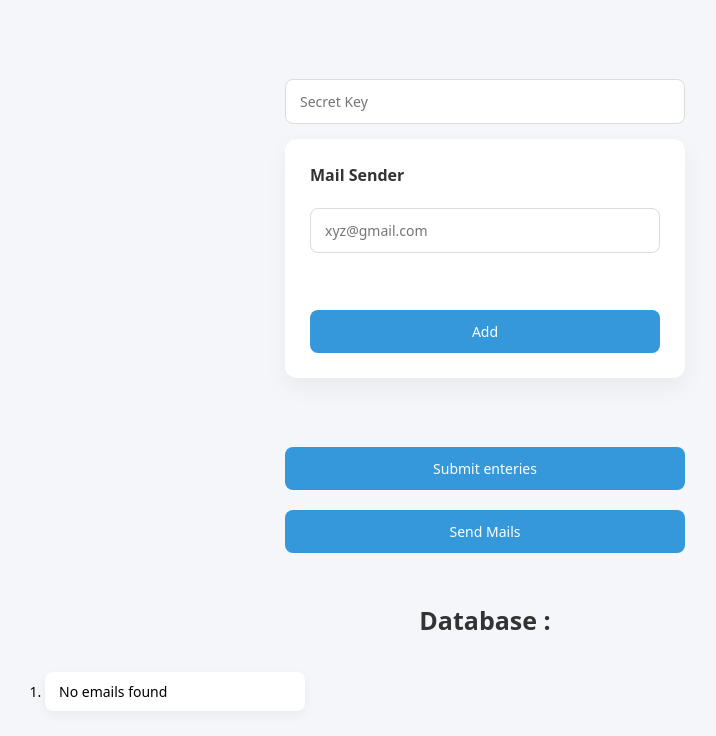
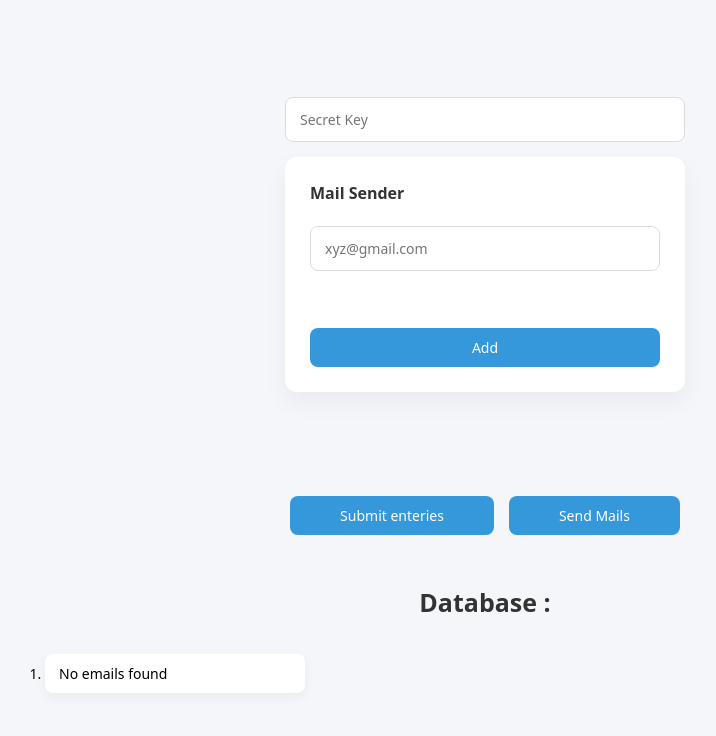
Before and after one commit to Agrawalarchi/archi-emailer-app, a React (Vite) app in the folder client/: page / in a window 1280 px wide. Shown: the top 736 px of the page, without its empty margins (155-871 px from the left). Built offline with nearby package versions, Linux system fonts and the light colour scheme.

Commit message:
styled databse list

```diff
--- a/client/src/App.css
+++ b/client/src/App.css
@@ -139,9 +139,17 @@ li {
 }
 
 /* Send email button */
-button:last-of-type {
+button {
   margin-top: 20px;
   max-width: 400px;
+  text-wrap: nowrap;
+  padding:10px 50px 10px 50px;
+}
+
+.button-list {
+  display: flex;
+  gap: 15px;
+  margin-top: 20px;
 }
 
 /* Responsive */
--- a/client/src/App.jsx
+++ b/client/src/App.jsx
@@ -111,11 +111,13 @@ export default function App(){
           <ul>
              {emailId.map((email, index) => <li key={index}>{email}</li>)}
           </ul>
-          <button onClick={trgrSubmitEnteries}>Submit enteries</button>
           </>
           )
        }
-       <button onClick={trgrSendMail}>Send Mails</button>
+       <div className="button-list">
+         <button onClick={trgrSubmitEnteries}>Submit enteries</button>
+         <button onClick={trgrSendMail}>Send Mails</button>
+       </div>
        <h1 className="database-heading">Database : </h1>
        <ol className="database-list">
           {
```
